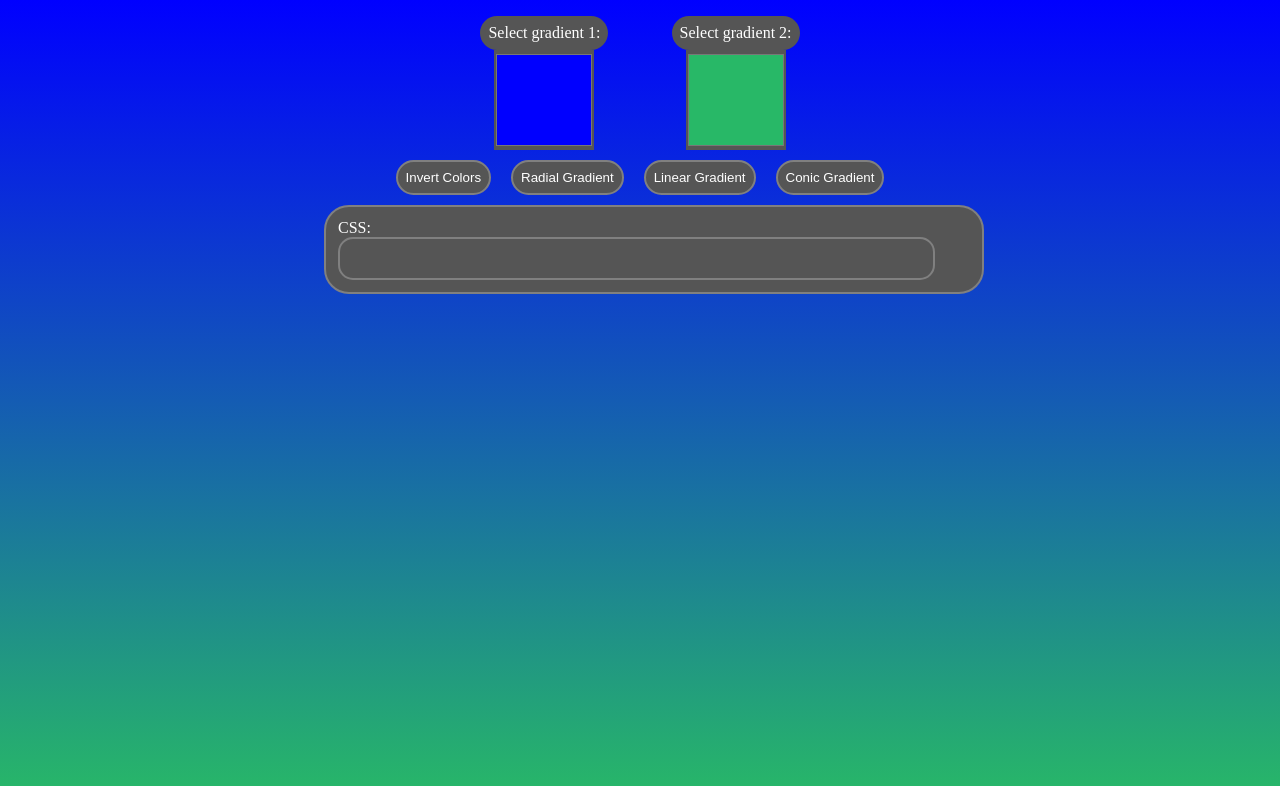
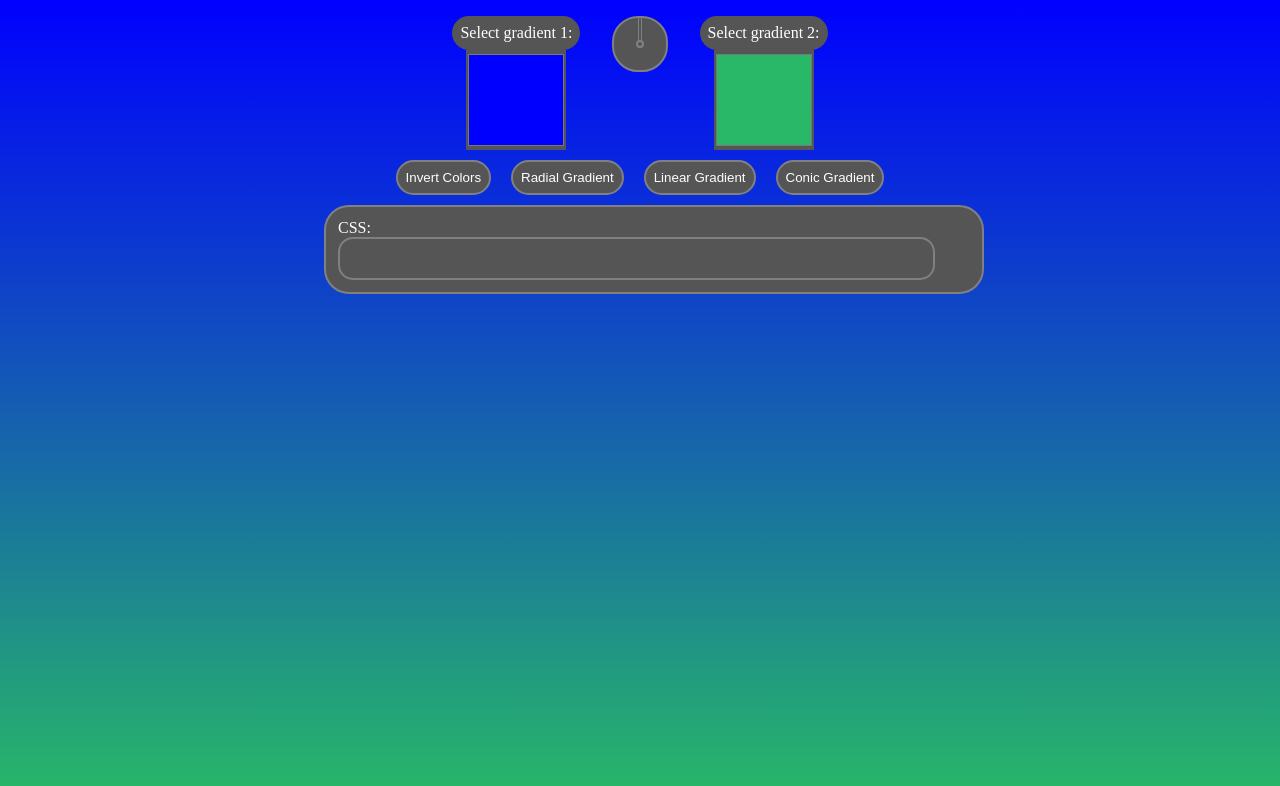
Before and after one commit to Highbrook/BackgroundChanger, a website: page index.html in a window 1280 px wide. Drawn offline with Linux system fonts and the light colour scheme.

Commit message:
adding rotation

```diff
--- a/index.html
+++ b/index.html
@@ -11,6 +11,14 @@
             <div class="gradSelector">
                 <label class="selectText">Select gradient 1:</label>
                 <input type="color" class="colorPicker" id="cpOne" value="#0000ff">
+            </div>
+            <div>
+                <div class="angle">
+                    <div class="pointer">
+                    </div>
+                    <div class="pointerDock">
+                    </div>
+                </div>
             </div>
             <div class="gradSelector">
                 <label class="selectText">Select gradient 2:</label>
--- a/script.js
+++ b/script.js
@@ -5,6 +5,8 @@ const invertEl = document.querySelector('#invert');
 const radialEl = document.querySelector('#radial');
 const linearEl = document.querySelector('#linear');
 const conicEl =  document.querySelector('#conic');
+const angleEl =  document.querySelector('.angle');
+const pointerEl =  document.querySelector('.pointer');
 
 let cssValueEl = document.querySelector('#cssValue');
 let gradType = 'linear-gradient';
@@ -15,6 +17,8 @@ invertEl.addEventListener('click', invertColors);
 radialEl.addEventListener('click', radialGrad);
 linearEl.addEventListener('click', linearGrad);
 conicEl.addEventListener('click', conicGrad);
+angleEl.addEventListener('click', log);
+
 
 function radialGrad() {
     gradType = 'radial-gradient';
@@ -47,3 +51,10 @@ function invertColors(){
 function cssSnippet(){
     cssValueEl.value = `background: ${html.style.background}`;
 }
+
+function log(){
+    let angle = 40;
+    pointerEl.style.transform = `rotate(${angle}deg)`;
+    html.style.background = `${gradType}(${angle}deg, ${cpOne.value}, ${cpTwo.value})`;
+    console.log(pointerEl);
+}
--- a/style.css
+++ b/style.css
@@ -13,6 +13,45 @@ html{
 .selectors{
     display: flex;
     justify-content: center;
+}
+
+.angle {
+    max-width: 52px;
+    max-height: 52px;
+    min-width: 52px;
+    min-height: 52px;
+    position: relative;
+    background-color: rgb(85, 85, 85);
+    border: 2px solid gray;
+    border-radius: 26px;
+    transform: rotate(180deg);
+}
+
+.pointerDock {
+    max-width: 4px;
+    max-height: 4px;
+    min-width: 4px;
+    min-height: 4px;
+    position: absolute;
+    margin: 22px;
+    background-color: rgb(85, 85, 85);
+    border: 2px solid gray;
+    border-radius: 25px;
+}
+
+.pointer {
+    max-width: 2px;
+    max-height: 25px;
+    min-width: 2px;
+    min-height: 25px;
+    position: absolute;
+    transform: rotate(0deg);
+    background-color: rgb(85, 85, 85);
+    border: 1px solid gray;
+    border-radius: 4px;
+    right: 24px;
+    bottom: -1px;
+    transform-origin: top center;
 }
 
 .buttons {
```
